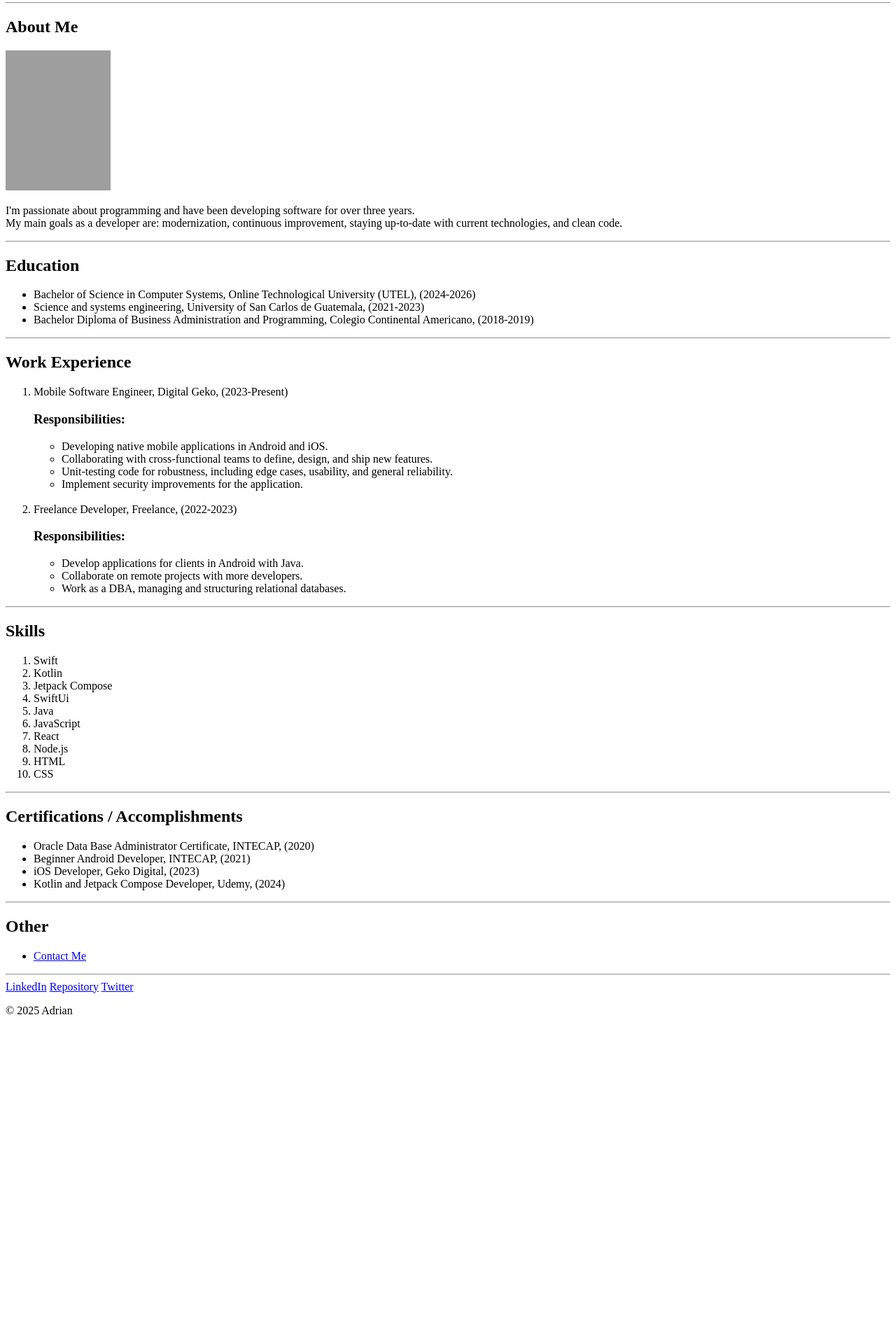
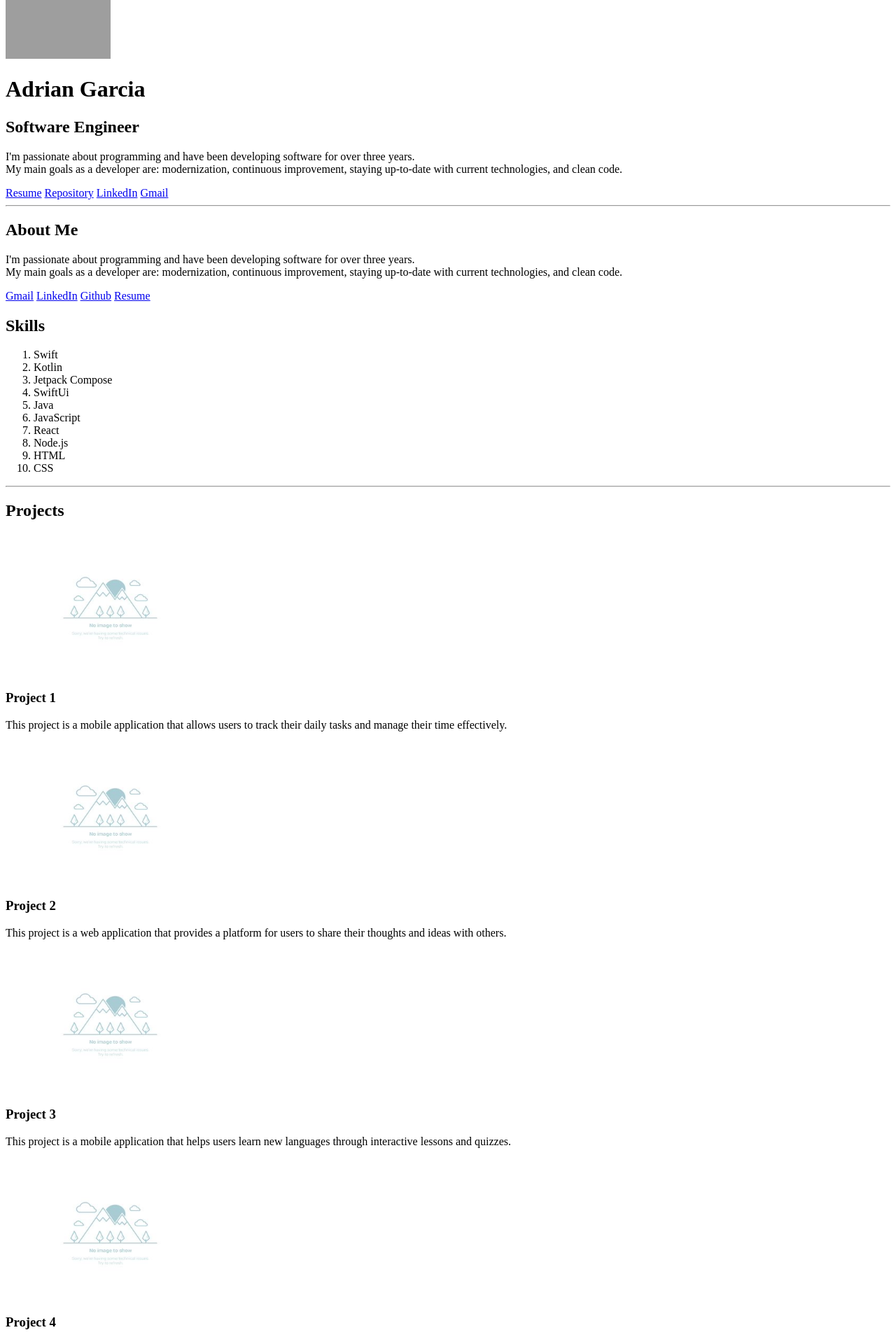
Before and after one commit to PAdrianM/Capstone, a plain HTML site: page index.html in a window 1280 px wide. Shown: the part 124-2034 px from the top of the page at 70% size. Before the commit the page ends 1593 px from the top, so only its background shows below. Drawn offline with Linux system fonts and the light colour scheme; grey boxes are pictures that could not be loaded.

Commit message:
adding structure and another spaces for the images

```diff
--- a/index.html
+++ b/index.html
@@ -1,69 +1,65 @@
 <!DOCTYPE html>
 <html lang="en">
-
   <head>
-    <meta charset="UTF-8">
-    <meta name="viewport" content="width=device-width, initial-scale=1.0">
+    <meta charset="UTF-8" />
+    <meta name="viewport" content="width=device-width, initial-scale=1.0" />
     <title>My Resume</title>
   </head>
 
   <body>
-    <div class="top-container">
-        <header>
-            <h1>Adrian Garcia</h1>
-            <h2>Software Engineer</h2>
-        </header>
+    <!-- lateral-container -->
+    <div class="lateral-container">
+      <img
+        src="./assets/images/image.png"
+        alt="Adrian Garcia"
+        width="150"
+        height="200"
+      />
+      <h1 class="title-name">Adrian Garcia</h1>
+      <h2 class="subtitle">Software Engineer</h2>
 
+      <div class="resume">
+        <p class="resume-text">
+          I'm passionate about programming and have been developing software for
+          over three years. <br />
+          My main goals as a developer are: modernization, continuous
+          improvement, staying up-to-date with current technologies, and clean
+          code.
+        </p>
+
+        <div class="contact-me">
+          <a class="social" href="a">Resume</a>
+          <a class="social" href="a">Repository</a>
+          <a class="social" href="a">LinkedIn</a>
+          <a class="social" href="a">Gmail</a>
+        </div>
+      </div>
     </div>
 
+    <hr />
+    <!-- container -->
+    <div class="center-container">
+      <!-- about-me -->
+      <div class="about-me">
+        <h2 class="subtitle">About Me</h2>
+        <p class="resume-text">
+          I'm passionate about programming and have been developing software for
+          over three years. <br />
+          My main goals as a developer are: modernization, continuous
+          improvement, staying up-to-date with current technologies, and clean
+          code.
+        </p>
+        <div class="about-me-buttons">
+          <a class="social" href="a">Gmail</a>
+          <a class="social" href="a">LinkedIn</a>
+          <a class="social" href="a">Github</a>
+          <a class="social" href="a">Resume</a>
+        </div>
+      </div>
 
-    <hr>
-
-    <div class="middle-container">
-        <h2>About Me</h2>
-        <img src="./assets/images/image.png" alt="Adrian Garcia" width="150" height="200">
-        <p>I'm passionate about programming and have been developing software for over three years. <br>
-            My main goals as a
-            developer are: modernization, continuous improvement, staying up-to-date with current technologies, and
-            clean
-            code.</p>
-
-        <hr>
-
-        <h2>Education</h2>
-        <ul>
-            <li>Bachelor of Science in Computer Systems, Online Technological University (UTEL), (2024-2026)</li>
-            <li>Science and systems engineering, University of San Carlos de Guatemala, (2021-2023)</li>
-            <li>Bachelor Diploma of Business Administration and Programming, Colegio Continental Americano, (2018-2019)
-            </li>
-        </ul>
-
-        <hr>
-
-        <h2>Work Experience</h2>
-        <ol>
-            <li>Mobile Software Engineer, Digital Geko, (2023-Present)
-                <h3>Responsibilities:</h3>
-                <ul>
-                    <li>Developing native mobile applications in Android and iOS.</li>
-                    <li>Collaborating with cross-functional teams to define, design, and ship new features.</li>
-                    <li>Unit-testing code for robustness, including edge cases, usability, and general reliability.</li>
-                    <li>Implement security improvements for the application.</li>
-                </ul>
-            </li><br>
-            <li>Freelance Developer, Freelance, (2022-2023)
-                <h3>Responsibilities:</h3>
-                <ul>
-                    <li>Develop applications for clients in Android with Java.</li>
-                    <li>Collaborate on remote projects with more developers.</li>
-                    <li>Work as a DBA, managing and structuring relational databases.</li>
-                </ul>
-            </li>
-        </ol>
-
-        <hr>
-
-        <h2>Skills</h2>
+      <!-- my-skills -->
+      <div class="my-skills">
+        <h2 class="subtitle">Skills</h2>
         <ol>
           <li>Swift</li>
           <li>Kotlin</li>
@@ -76,39 +72,134 @@
           <li>HTML</li>
           <li>CSS</li>
         </ol>
+      </div>
 
-        <hr>
+      <hr />
 
-        <h2>Certifications / Accomplishments</h2>
+      <!-- projects-container -->
+      <div class="project-container">
+        <h2 class="subtitle">Projects</h2>
+        <div class="project-1">
+          <img
+            src="./assets/images/probisional.jpg"
+            alt="Project 1"
+            width="300"
+            height="200"
+          />
+          <h3>Project 1</h3>
+          <p class="resume-text">
+            This project is a mobile application that allows users to track
+            their daily tasks and manage their time effectively.
+          </p>
+        </div>
+
+        <div class="projct-2">
+          <img
+            src="./assets/images/probisional.jpg"
+            alt="Project 2"
+            width="300"
+            height="200"
+          />
+          <h3>Project 2</h3>
+          <p class="resume-text">
+            This project is a web application that provides a platform for users
+            to share their thoughts and ideas with others.
+          </p>
+        </div>
+
+        <div class="projct-3">
+          <img
+            src="./assets/images/probisional.jpg"
+            alt="Project 3"
+            width="300"
+            height="200"
+          />
+          <h3>Project 3</h3>
+          <p class="resume-text">
+            This project is a mobile application that helps users learn new
+            languages through interactive lessons and quizzes.
+          </p>
+        </div>
+
+        <div class="projct-4">
+          <img
+            src="./assets/images/probisional.jpg"
+            alt="Project 4"
+            width="300"
+            height="200"
+          />
+          <h3>Project 4</h3>
+          <p class="resume-text">
+            This project is a web application that allows users to create and
+            manage their own blogs.
+          </p>
+        </div>
+      </div>
+
+      <hr />
+
+      <!-- credential-container -->
+      <div class="credential-container">
+        <h2 class="subtitle">Credentials</h2>
+
+        <div class="education">
+          <h3 class="subtitle">Education</h3>
+          <p class="resume-text">
+            Bachelor of Science in Computer Systems, Online Technological
+            University (UTEL), (2024-2026)
+          </p>
+        </div>
+
+        <div class="education">
+          <h3 class="subtitle">Education</h3>
+          <p class="resume-text">
+            Science and systems engineering, University of San Carlos de
+            Guatemala, (2021-2023)
+          </p>
+        </div>
+
+        <hr />
+
+        <!-- work-experience -->
+        <div class="work-experience">
+          <h2 class="subtitle">Experience</h2>
+          <h3>Mobile Software Engineer, Digital Geko, (2023-Present)</h3>
+          <p class="resume-text">
+            Responsible for developing native Android and iOS applications,
+            collaborating with cross-functional teams to deliver new features,
+            ensuring code quality through unit testing, and implementing
+            security enhancements to improve overall application reliability.
+          </p>
+        </div>
+
+        <!-- <div class="work-experience">
+      <h2>Experience</h2>
+      <h3>Freelance Developer, Freelance, (2022-2023)</h3>
+      <p>Develop Android applications using Java for various clients, collaborate on remote projects with distributed development teams, and manage relational databases by performing database design and administration tasks.</p>
+      </div> -->
+
+        <hr />
+
+        <!-- certifications-container -->
+        <div class="certifications-container">
+          <h2 class="subtitle">Certifications / Accomplishments</h2>
           <ul>
             <li>Oracle Data Base Administrator Certificate, INTECAP, (2020)</li>
             <li>Beginner Android Developer, INTECAP, (2021)</li>
             <li>iOS Developer, Geko Digital, (2023)</li>
             <li>Kotlin and Jetpack Compose Developer, Udemy, (2024)</li>
           </ul>
-
-        <hr>
-
-        <h2>Other</h2>
-
-        <ul>
-            <li><a href="../contact_me.html">Contact Me</a></li>
-        </ul>
-
         </div>
 
+        <hr />
+      </div>
+    </div>
 
-    <hr>
-
+    <!-- bottom-container -->
     <div class="bottom-container">
       <footer>
-            <a class="social" href="a">LinkedIn</a>
-            <a class="social" href="a">Repository</a>
-            <a class="social" href="a">Twitter</a>
         <p class="copyright">© 2025 Adrian</p>
       </footer>
     </div>
-
   </body>
-
 </html>
```
Also changed, not shown: assets/images/probisional.jpg (added). Lines whose indentation alone changed are shown as unchanged.
